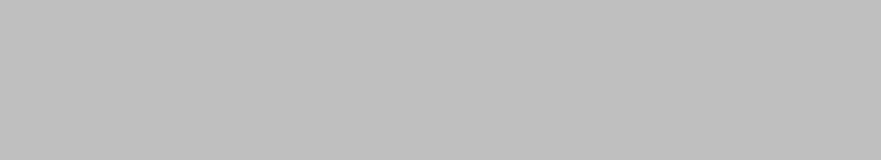
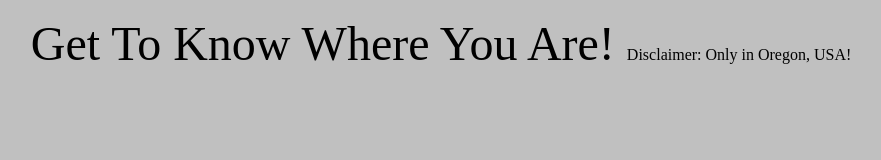
Before and after one commit to JourneyingAround/JourneyingAround.github.io, a plain HTML site: page index.html in a window 1280 px wide. Shown: the whole page, without its empty margins (199-1080 px from the left). Drawn offline with Linux system fonts and the light colour scheme.

Commit message:
Update index.html at Root

```diff
--- a/index.html
+++ b/index.html
@@ -2,14 +2,14 @@
 <html>
   <body style="background-color:#C0C0C0;">
     <center>
-      <title>
+      <p>
         <font size="8">
           Get To Know Where You Are!
         </font>
         <font size="3">
           Disclaimer: Only in Oregon, USA!
         </font>
-      </title>
+      </p>
     </center>
   </body>
 </html>
```
